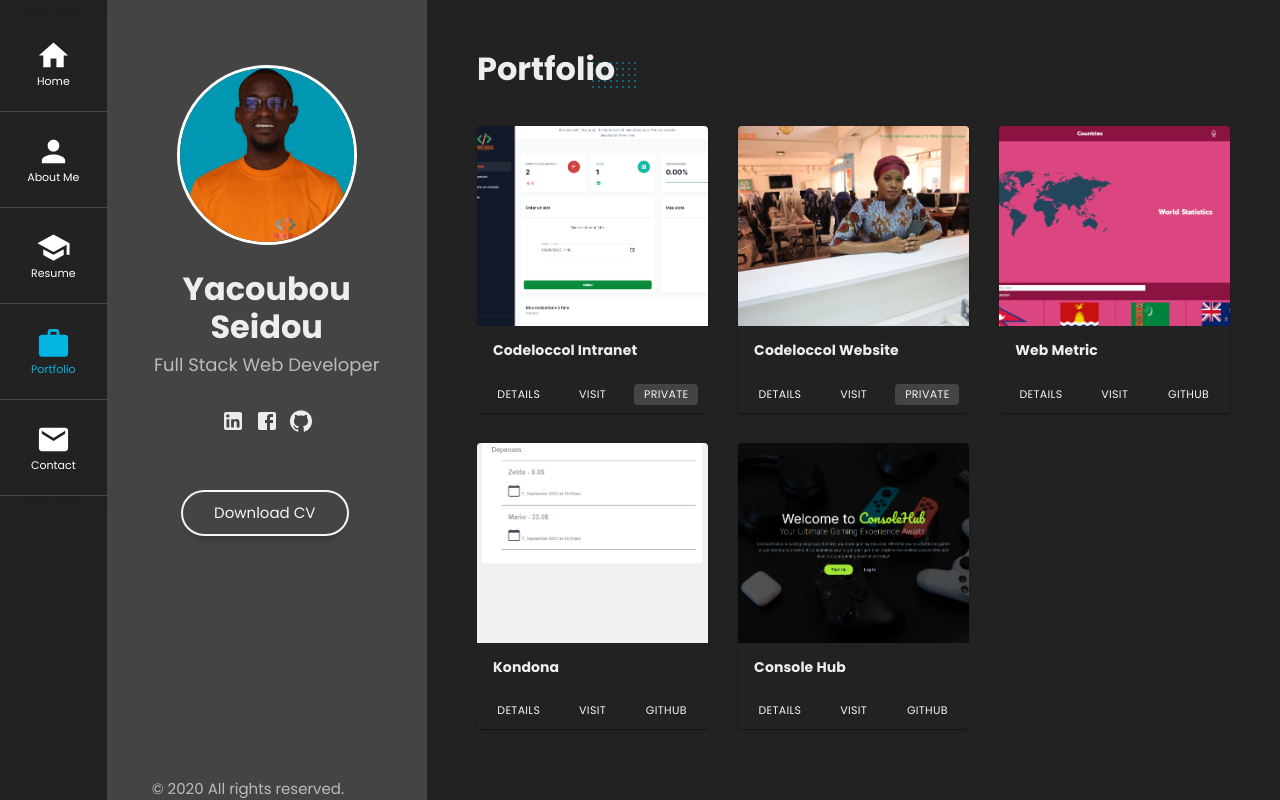
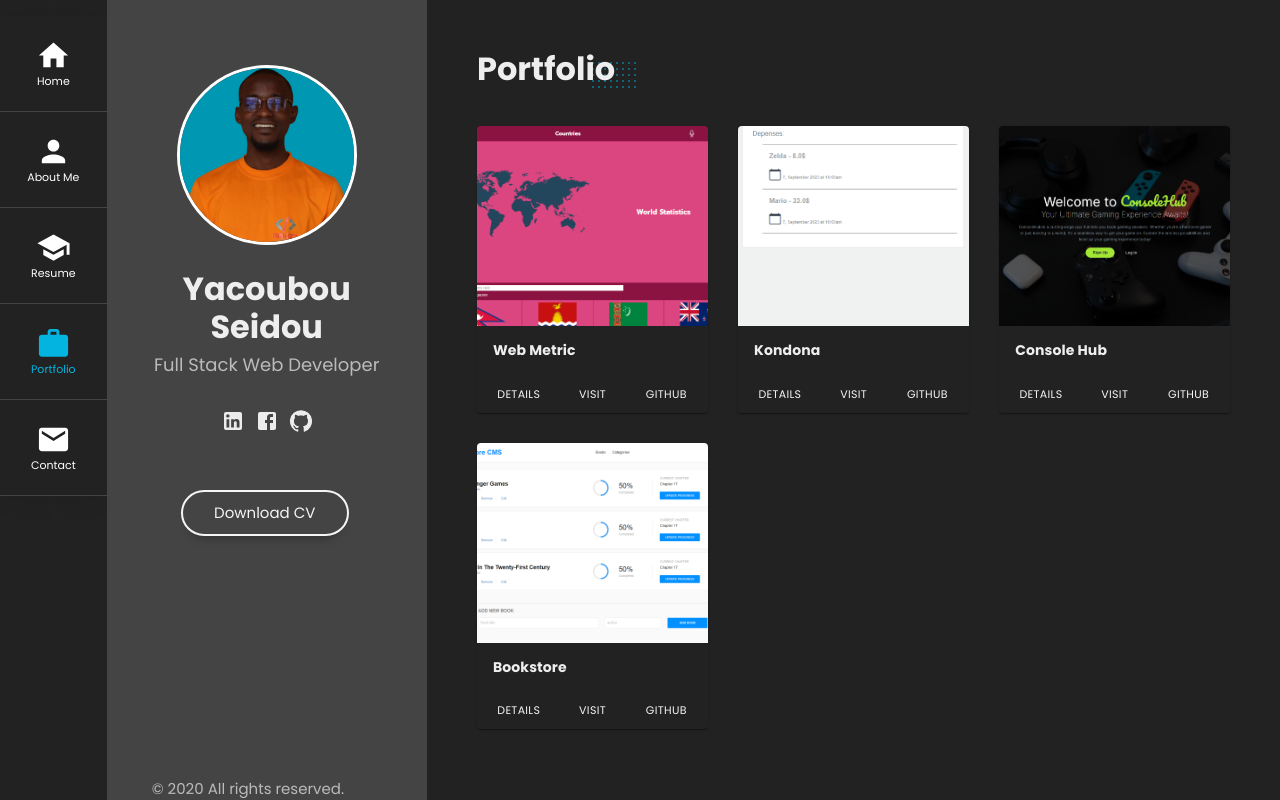
Before and after one commit to Yacoubou-seidou/yacos_portfolio, a React (Vite) app: page /portfolio in a window 1280 px wide. Built offline with nearby package versions, Linux system fonts and the light colour scheme.

Commit message:
Update project

```diff
--- a/src/data/Projects.js
+++ b/src/data/Projects.js
@@ -1,10 +1,11 @@
-import intraDash from './images/previews/intraDash.png'
-import intraModule from './images/imgs/intraModule.png'
-import intraProject from './images/imgs/projectListNew.png'
-import intraProjectdetails from './images/imgs/projectDetailIntra.png'
-import intraProjectPage from './images/imgs/projectPageIntra.png'
-import codeloccol2 from './images/previews/codewebsite.png'
+// import intraDash from './images/previews/intraDash.png'
+// import intraModule from './images/imgs/intraModule.png'
+// import intraProject from './images/imgs/projectListNew.png'
+// import intraProjectdetails from './images/imgs/projectDetailIntra.png'
+// import intraProjectPage from './images/imgs/projectPageIntra.png'
+// import codeloccol2 from './images/previews/codewebsite.png'
 import country from './images/previews/metrics.png'
+import bookStore from './images/previews/bookstores.png'
 // import pureFav from './images/previews/pureFav.png'
 import kondo from './images/previews/kondo.png'
 import consolehub from './images/previews/consoleNew.png'
@@ -14,56 +15,56 @@ import consolehub from './images/previews/consoleNew.png'
 // import sahellianContact from './images/imgs/sahelian4.png'
 // import schoolLib from './images/previews/schoolConsole.png'
 export const projects = [
-  {
-    id: 1,
-    name: 'Codeloccol Intranet',
-    category: 'Website',
-    status: 'In Progress',
-    description: "Empowering Junior Web Developers and Identifying Future Talent The Codeloccol intranet serves a dual purpose: it's an essential learning platform for junior web developers seeking to enhance their skills and advance in the program, while also functioning as a robust tool for identifying and evaluating prospective talent for Codeloccol.The Codeloccol Intranet is more than an online platform; it's a dynamic ecosystem that empowers talent development and facilitates the discovery of tomorrow's coding stars within the Codeloccol community.",
-    date: '08 January, 2023',
-    images: [
-      {
-        name: 'Dashboard',
-        link: intraDash
-      },
-      {
-        name: 'Modules',
-        link: intraModule
-      },
-      {
-        name: 'Projects',
-        link: intraProject
-      },
-      {
-        name: 'Projet Details',
-        link: intraProjectdetails
-      }
-      ,
-      {
-        name: 'Projet Page',
-        link: intraProjectPage
-      }
-    ],
-    link: 'https://main.d3n2iiglzbx8kh.amplifyapp.com/login',
-    preview: intraDash,
-    private: true,
-    repo: '',
-    stack: ['React.js', 'Node.js', 'JavaScript', 'useContext', 'Redux', 'Express.js', 'MaterialUi', 'MongoDB']
-  },
-  {
-    id: 2,
-    name: 'Codeloccol Website',
-    category: 'Website',
-    status: 'Done',
-    description: 'The website increases Codeloccol visibility and allows the junior web developer to submit their candidature for the program. ',
-    date: '25 October, 2022',
-    images: [{ name: 'Home Page', link: codeloccol2 }],
-    link: 'https://www.codeloccol.org/',
-    preview: codeloccol2,
-    private: true,
-    repo: '',
-    stack: ['HTML', 'CSS', 'React.js', 'Node.js', 'JavaScript', 'TypeScript', 'Express.js', 'MongoDB']
-  },
+  // {
+  //   id: 1,
+  //   name: 'Codeloccol Intranet',
+  //   category: 'Website',
+  //   status: 'In Progress',
+  //   description: "Empowering Junior Web Developers and Identifying Future Talent The Codeloccol intranet serves a dual purpose: it's an essential learning platform for junior web developers seeking to enhance their skills and advance in the program, while also functioning as a robust tool for identifying and evaluating prospective talent for Codeloccol.The Codeloccol Intranet is more than an online platform; it's a dynamic ecosystem that empowers talent development and facilitates the discovery of tomorrow's coding stars within the Codeloccol community.",
+  //   date: '08 January, 2023',
+  //   images: [
+  //     {
+  //       name: 'Dashboard',
+  //       link: intraDash
+  //     },
+  //     {
+  //       name: 'Modules',
+  //       link: intraModule
+  //     },
+  //     {
+  //       name: 'Projects',
+  //       link: intraProject
+  //     },
+  //     {
+  //       name: 'Projet Details',
+  //       link: intraProjectdetails
+  //     }
+  //     ,
+  //     {
+  //       name: 'Projet Page',
+  //       link: intraProjectPage
+  //     }
+  //   ],
+  //   link: 'https://main.d3n2iiglzbx8kh.amplifyapp.com/login',
+  //   preview: intraDash,
+  //   private: true,
+  //   repo: '',
+  //   stack: ['React.js', 'Node.js', 'JavaScript', 'useContext', 'Redux', 'Express.js', 'MaterialUi', 'MongoDB']
+  // },
+  // {
+  //   id: 2,
+  //   name: 'Codeloccol Website',
+  //   category: 'Website',
+  //   status: 'Done',
+  //   description: 'The website increases Codeloccol visibility and allows the junior web developer to submit their candidature for the program. ',
+  //   date: '25 October, 2022',
+  //   images: [{ name: 'Home Page', link: codeloccol2 }],
+  //   link: 'https://www.codeloccol.org/',
+  //   preview: codeloccol2,
+  //   private: true,
+  //   repo: '',
+  //   stack: ['HTML', 'CSS', 'React.js', 'Node.js', 'JavaScript', 'TypeScript', 'Express.js', 'MongoDB']
+  // },
   {
     id: 3,
     name: 'Web Metric',
@@ -120,6 +121,20 @@ export const projects = [
     repo: 'https://github.com/Yacoubou-seidou/gaming_console_reservation_front_end',
     stack: ['HTML', 'CSS', 'JavaScript', 'Ruby on Rails', 'React.js', 'Redux', 'PostgreSQL']
   },
+  {
+    id: 6,
+    name: 'Bookstore',
+    category: 'Websites',
+    status: 'Done',
+    description: 'Bookstore is a user-friendly website that manages books efficiently. It allows users to add, delete, and categorize books. Users can input book details like title, author. Still in Developement.',
+    date: '24 June, 2023',
+    images: [{ name: 'Home page', link: bookStore }],
+    link: 'https://bookstore-q0nn.onrender.com/',
+    preview: bookStore,
+    private: false,
+    repo: 'https://github.com/Yacoubou-seidou/Bookstore.git',
+    stack: ['HTML', 'CSS', 'JavaScript', 'React.js']
+  },
   // {
   //   id: 7,
   //   name: 'Sahelian Dev Website',
```
Also changed, not shown: src/data/images/previews/bookstores.png (added).
